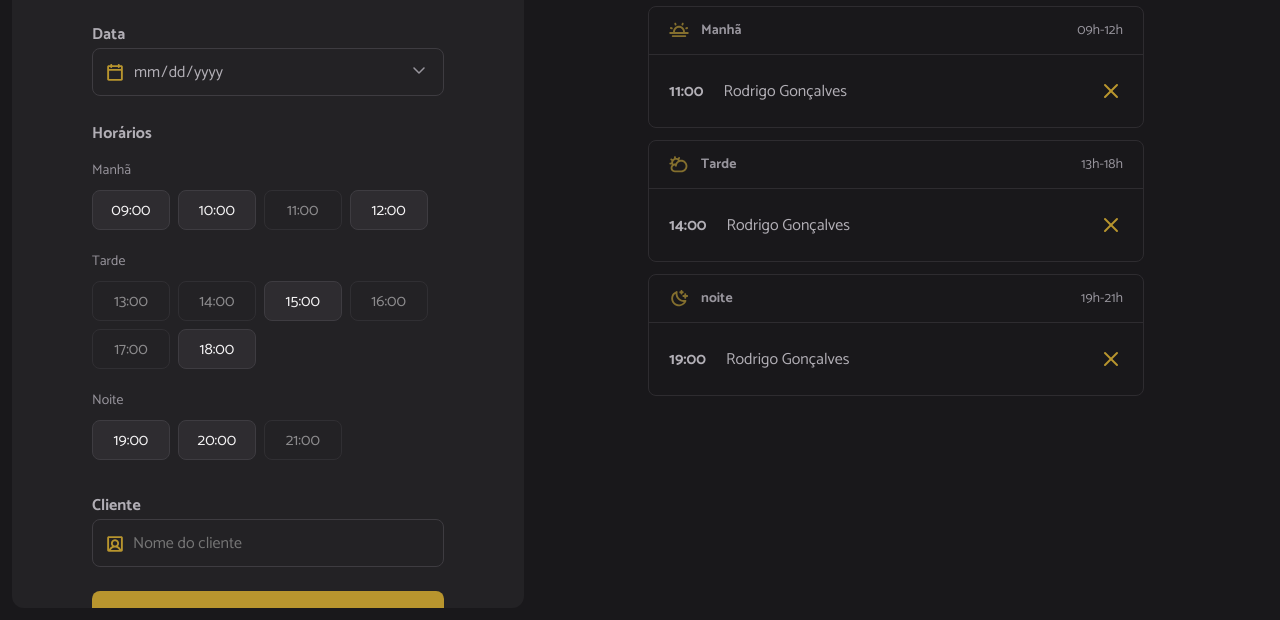
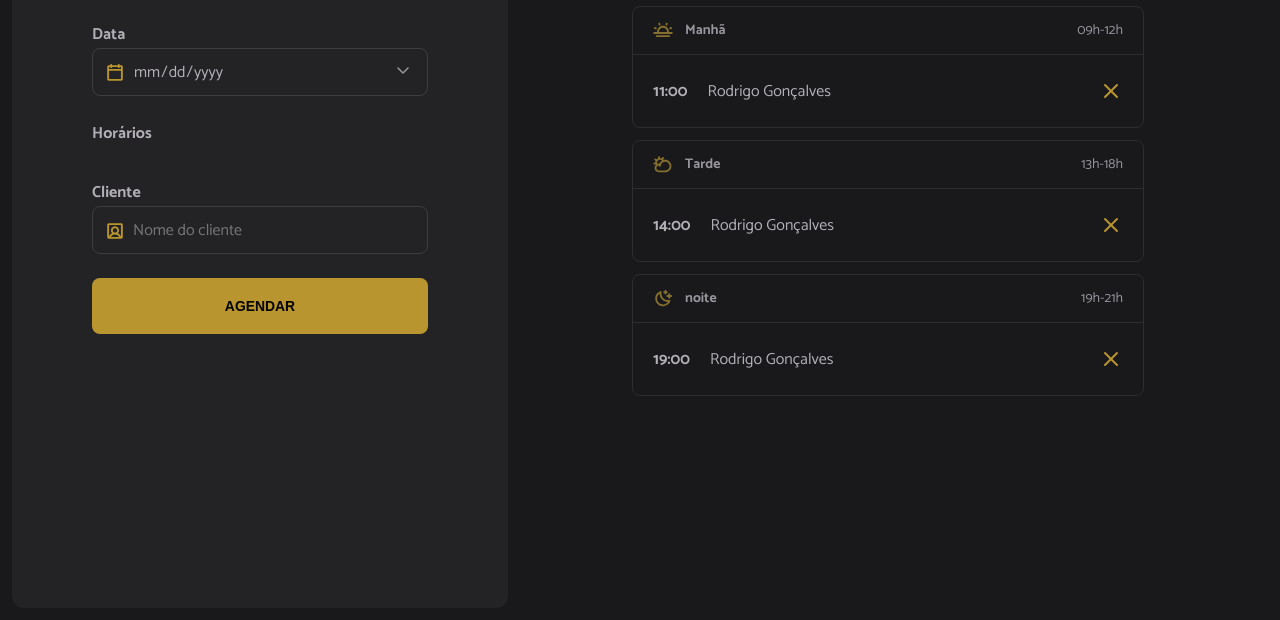
Before and after one commit to Leonardo2831/HairDay, a website built with webpack: page index.html in a window 1280 px wide. Shown: the part 180-800 px from the top of the page. Built offline with nearby package versions, Linux system fonts and the light colour scheme.

Commit message:
remove hours static

```diff
--- a/index.html
+++ b/index.html
@@ -37,70 +37,7 @@
         </div>
 
         <span class="label">Horários</span>
-        <ul id="hours" class="hours" aria-label="Horários disponíveis de manhã">
-          <!-- Exemplo: Manhã -->
-          <li data-period="morning" class="hour-period">Manhã</li>
-          <li data-period="morning" value="09:00" class="hour hour-available">
-            09:00
-          </li>
-          <li data-period="morning" value="10:00" class="hour hour-available">
-            10:00
-          </li>
-          <li data-period="morning" value="11:00" class="hour hour-unavailable">
-            11:00
-          </li>
-          <li data-period="morning" value="12:00" class="hour hour-available">
-            12:00
-          </li>
-          <!-- Exemplo: Tarde  -->
-          <li data-period="morning" class="hour-period">Tarde</li>
-          <li
-            data-period="afternoon"
-            value="13:00"
-            class="hour hour-unavailable"
-          >
-            13:00
-          </li>
-          <li
-            data-period="afternoon"
-            value="14:00"
-            class="hour hour-unavailable"
-          >
-            14:00
-          </li>
-          <li data-period="afternoon" value="15:00" class="hour hour-available">
-            15:00
-          </li>
-          <li
-            data-period="afternoon"
-            value="16:00"
-            class="hour hour-unavailable"
-          >
-            16:00
-          </li>
-          <li
-            data-period="afternoon"
-            value="17:00"
-            class="hour hour-unavailable"
-          >
-            17:00
-          </li>
-          <li data-period="afternoon" value="18:00" class="hour hour-available">
-            18:00
-          </li>
-          <!-- Exemplo: Noite -->
-          <li data-period="morning" class="hour-period">Noite</li>
-
-          <li data-period="night" value="19:00" class="hour hour-available">
-            19:00
-          </li>
-          <li data-period="night" value="20:00" class="hour hour-available">
-            20:00
-          </li>
-          <li data-period="night" value="21:00" class="hour hour-unavailable">
-            21:00
-          </li>
-        </ul>
+        <ul id="hours" class="hours" aria-label="Horários disponíveis de manhã"></ul>
 
         <label for="client" class="label">Cliente</label>
         <div class="input">
```
